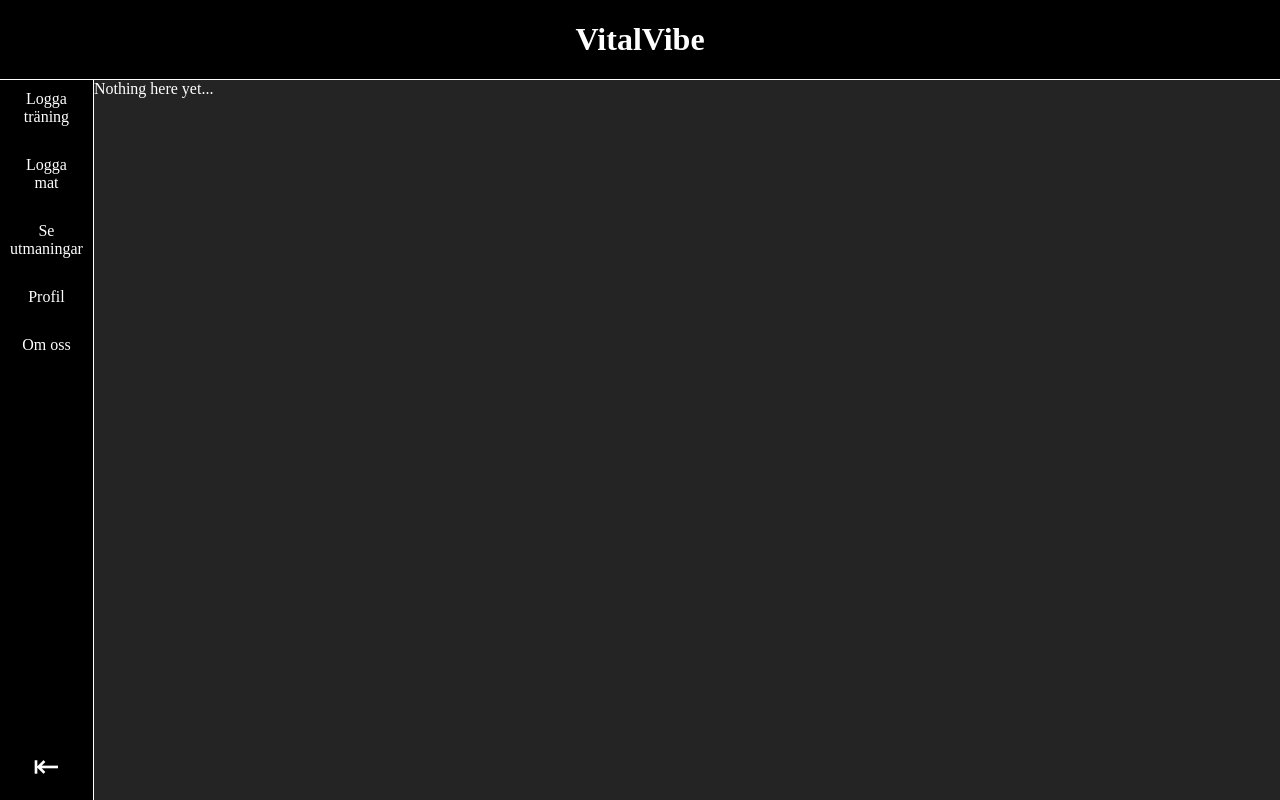
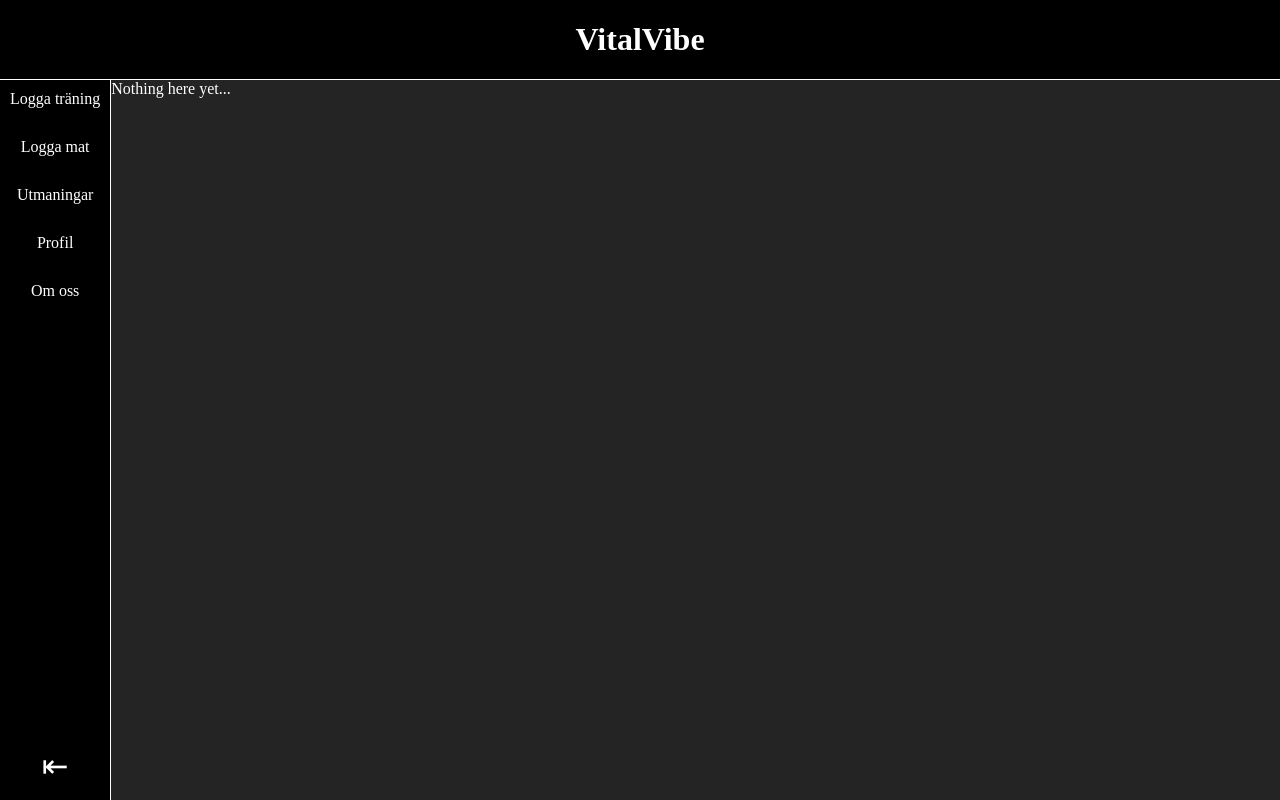
Before and after one commit to johnsson84/VitalVibe_Frontend, a React (Vite) app: page /training in a window 1280 px wide. Built offline with nearby package versions, Linux system fonts and the light colour scheme.

Commit message:
text change

```diff
--- a/src/components/sidebar/Sidebar.jsx
+++ b/src/components/sidebar/Sidebar.jsx
@@ -41,13 +41,13 @@ const Sidebar = () => {
           {/** Maybe we change text to icons later? */}
 
           <Link className={panelStatus === 1 ? "sideLink" : "sideLinkHide"} to="/training">
-            Logga<br></br>träning
+            Logga träning
           </Link>
           <Link className={panelStatus === 1 ? "sideLink" : "sideLinkHide"} to="/food">
-            Logga<br></br>mat
+            Logga mat
           </Link>
           <Link className={panelStatus === 1 ? "sideLink" : "sideLinkHide"} to="/challenges">
-            Se<br></br>utmaningar
+            Utmaningar
           </Link>
           <Link className={panelStatus === 1 ? "sideLink" : "sideLinkHide"} to="/profile">
             Profil
```
